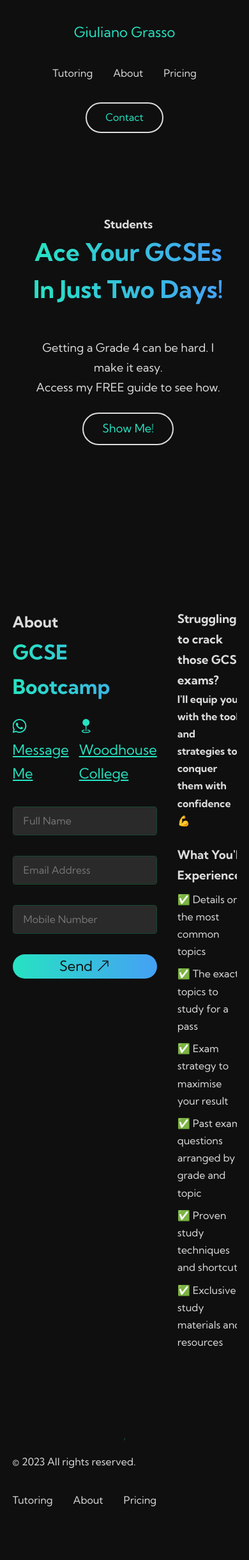
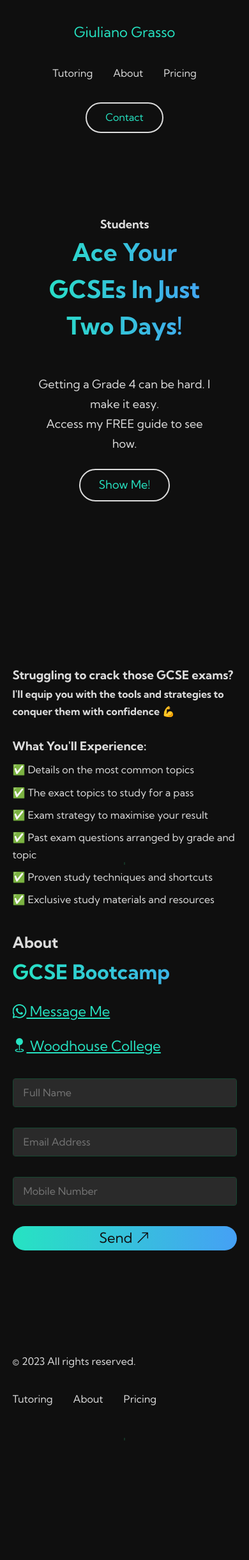
Before and after one commit to GG1982/Jekyll-ggmaths, a Jekyll site: the page built from pages/group-lessons.html, in a window 390 px wide. Shown: the whole page at 64% size. Built offline with Jekyll 4.4.1, drawn with Linux system fonts in a browser that asks for light colours; after the commit the page ends 2281 px from its top, so only the background shows below that.

Commit message:
add mobile response

```diff
--- a/_sass/groups.scss
+++ b/_sass/groups.scss
@@ -47,7 +47,16 @@
     gap: 2em;
     grid-template-columns: 1fr 1fr;
 }
+@media only screen and (max-width: 700px) {
+    .about-group {
+        grid-template-columns: 1fr;
+        gap: 2rem;
+    }
 
+    .about-group > div:nth-child(2) {
+        order: -1;
+    }
+  }
 .about-group > div:nth-child(2) {
     display: grid;
     gap: 1.5em;
@@ -67,7 +76,8 @@
 .group-contact {
     display: flex;
     justify-content: space-between;
-    column-gap: 1em;
+    flex-wrap: wrap;
+    gap: 1em;
     margin-block: 1em 2em;
   }
 .group-contact > a {
```
Also changed, not shown: 2 other files.
